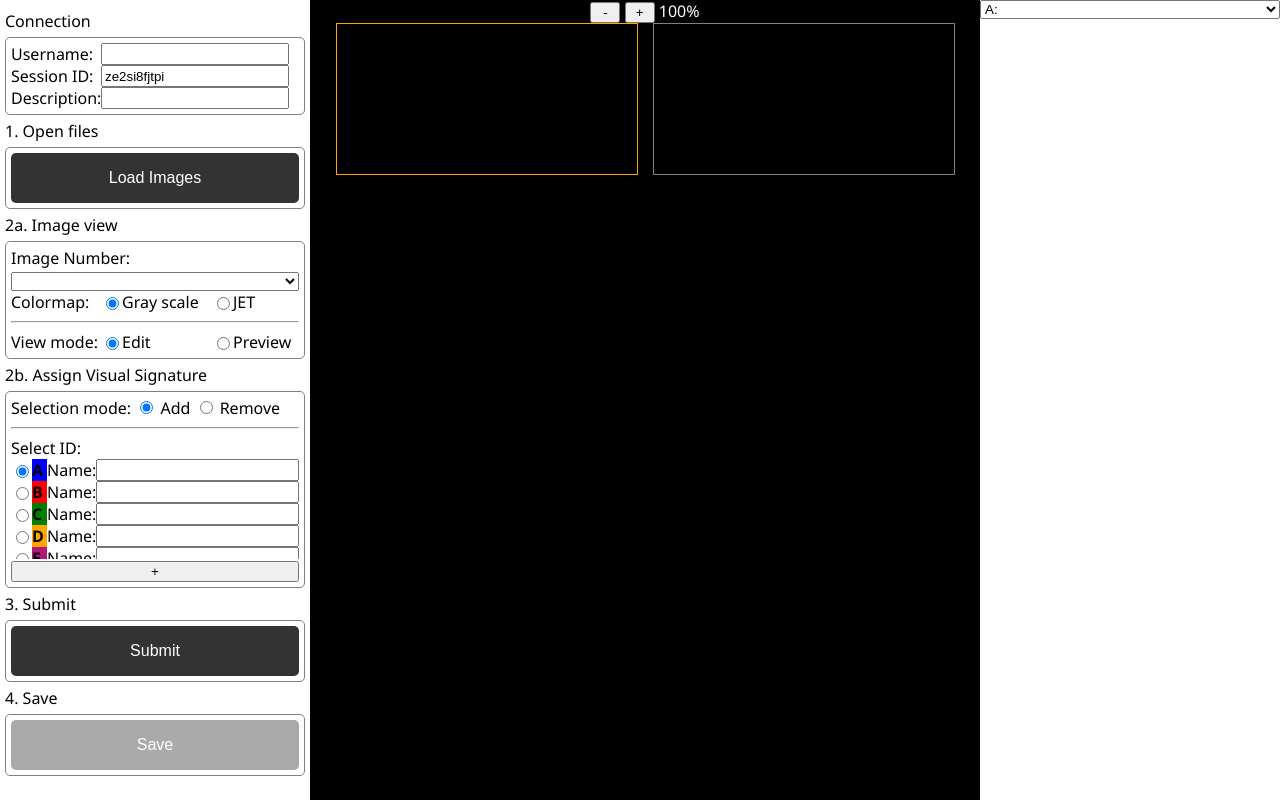
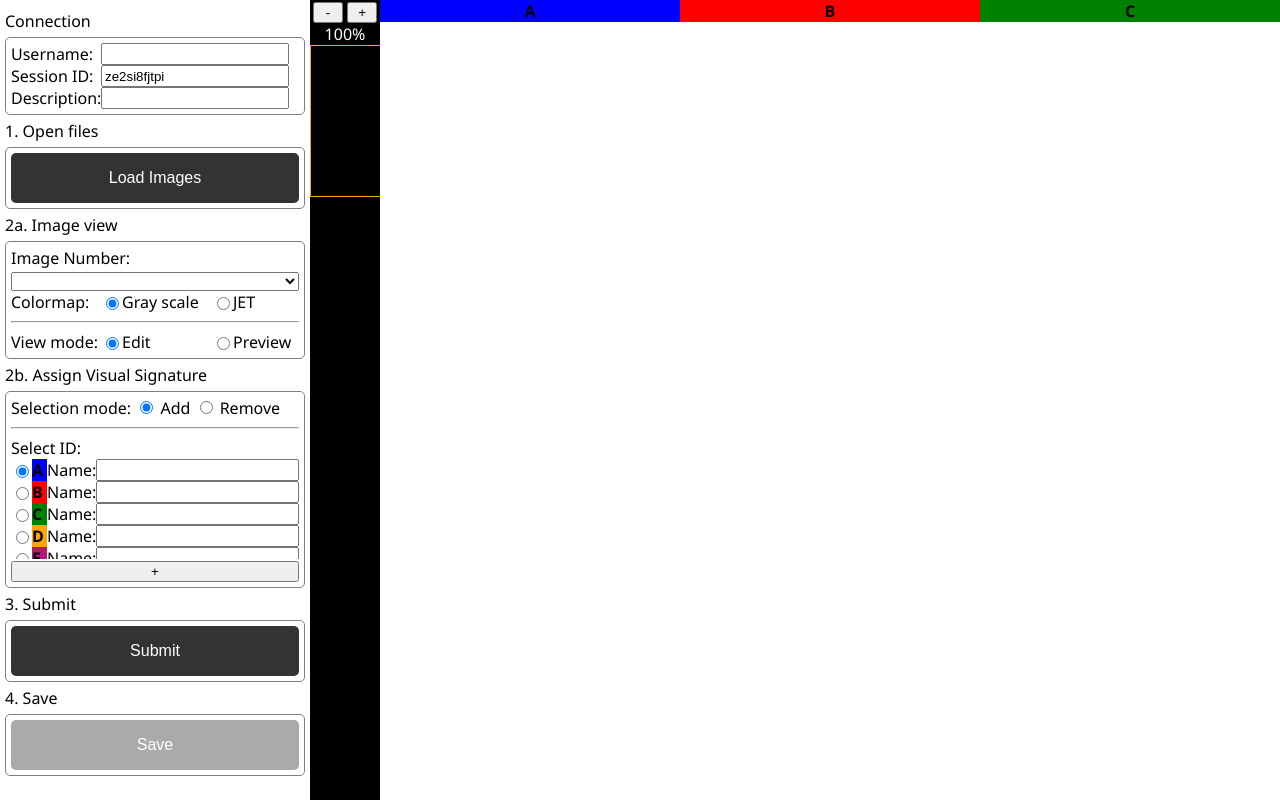
Before and after one commit to SergeyLebedkin/TextureMLWeb, a website built with webpack: page src/index.html in a window 1280 px wide. Built offline with nearby package versions, Linux system fonts and the light colour scheme; files whose address does not match are found by name.

Commit message:
full regions preview on light panel added

```diff
--- a/src/css/index.css
+++ b/src/css/index.css
@@ -40,8 +40,8 @@ html, body {
 .right-panel {
     display: flex;
     flex-direction: column;
-    min-width: 300px;
-    max-width: 300px;
+    min-width: 900px;
+    max-width: 900px;
     overflow: auto;
 }
 
@@ -63,6 +63,18 @@ html, body {
     padding: 0;
 }
 
+.preview_column {
+    overflow-y: auto;
+    max-width: 300px;
+    min-width: 300px
+}
+
+.preview_canvas {
+    overflow-y: auto;
+    max-width: 300px;
+    min-width: 300px
+}
+
 #image_canvas_panel {
     display: block;
     white-space: nowrap;
@@ -81,7 +93,7 @@ html, body {
 
 #region_preview {
     display: flex;
-    flex-direction: column;
+    flex-direction: row;
     overflow: auto;
     text-align: center;
 }
--- a/src/index.html
+++ b/src/index.html
@@ -108,9 +108,8 @@
         </div>
         <!-- right-panel -->
         <div class="right-panel">
-            <select id="selectTextureID"></select>
             <div id="region_preview">
-                <!-- content will be created programmaticaly -->
+
             </div>
         </div>
     </div>
--- a/src/js/TextureML/Components/ImageInfoEditor.ts
+++ b/src/js/TextureML/Components/ImageInfoEditor.ts
@@ -149,6 +149,8 @@ export class ImageInfoEditor {
 
     // onMouseDown
     public onMouseDown(event: MouseEvent): void {
+        // check for left button
+        if (event.button !== 0) return;
         // set selection state and setup selection region if preview mod is MANUAL
         if (this.imageInfo !== null) {
             // get mouse coords
--- a/src/js/TextureML/Components/RegionInfosViewer.ts
+++ b/src/js/TextureML/Components/RegionInfosViewer.ts
@@ -12,8 +12,6 @@ export class RegionInfosViewer {
     private imageInfoList: Array<ImageInfo> = null;
     // color map type
     private colorMapType: ColorMapType = ColorMapType.GRAY_SCALE;
-    // texture id
-    private textureID: TextureID = null;
     // events
     public onclickImageInfo: (this: RegionInfosViewer, imageInfo: ImageInfo) => any = null;
     // constructor
@@ -25,19 +23,11 @@ export class RegionInfosViewer {
         this.imageInfoList = imageInfoList;
         // color map type
         this.colorMapType = ColorMapType.GRAY_SCALE;
-        // texture id
-        this.textureID = null;
     }
 
     // setColorMapType
     public setColorMapType(colorMapType: ColorMapType): void {
         this.colorMapType = colorMapType;
-        this.update();
-    }
-
-    // setTextureID
-    public setTextureID(textureID: TextureID): void {
-        this.textureID = textureID;
         this.update();
     }
 
@@ -47,39 +37,44 @@ export class RegionInfosViewer {
         while (this.parent.firstChild)
             this.parent.removeChild(this.parent.firstChild);
 
-        // check for null
-        if (this.textureID === null)
-            return;
+        // append texture ids columns
+        for (let textureID of this.textureIDList){
+            // create column
+            let divColumn = document.createElement("div");
+            divColumn.className = "preview_column";
+            // header
+            let divHeader = document.createElement("div");
+            divHeader.className = "preview_column";
+            divHeader.style.background = textureID.color;
+            divHeader.style.fontWeight = "bold";
+            divHeader.style.width = "100%";
+            divHeader.innerText = textureID.ID;
+            divColumn.appendChild(divHeader);
 
-        // this is temporary solution. There will be previews
-        for (let imageInfo of this.imageInfoList) {
-            let regionInfoCount = 0;
-            // add manual regions
-            for (let regionInfo of imageInfo.regionsManual) {
-                if (regionInfo.ID === this.textureID.ID) {
-                    this.appendRegionInfoItem(imageInfo, regionInfo, " (manual)");
-                    regionInfoCount++;
+
+            // scan image info list
+            for (let imageInfo of this.imageInfoList) {
+                // scan manual regions
+                for (let regionInfo of imageInfo.regionsManual) {
+                    if(regionInfo.ID === textureID.ID) {
+                        this.appendRegionInfoItem(divColumn, imageInfo, regionInfo, " (manual)");
+                    }
                 }
-            }
-            // add loaded regions
-            for (let regionInfo of imageInfo.regionsPreview) {
-                if (regionInfo.ID === this.textureID.ID) {
-                    this.appendRegionInfoItem(imageInfo, regionInfo, " (generated)");
-                    regionInfoCount++;
+                // scan manual regions
+                for (let regionInfo of imageInfo.regionsPreview) {
+                    if(regionInfo.ID === textureID.ID) {
+                        this.appendRegionInfoItem(divColumn, imageInfo, regionInfo, " (loaded)");
+                    }
                 }
             }
 
-            // add separation line
-            if (regionInfoCount > 0) {
-                let hr = document.createElement("hr");
-                hr.style.width = "90%";
-                this.parent.appendChild(hr);
-            }
+            // append column
+            this.parent.appendChild(divColumn);
         }
     }
 
     // addRegionInfoItem
-    private appendRegionInfoItem(imageInfo: ImageInfo, regionInfo: RegionInfo, comment: string): void {
+    private appendRegionInfoItem(node: HTMLElement, imageInfo: ImageInfo, regionInfo: RegionInfo, comment: string): void {
         // add div
         let div = document.createElement('div');
         div.style.display = "flex";
@@ -130,6 +125,6 @@ export class RegionInfosViewer {
         div.appendChild(divCanvas);
 
         // append new canvas
-        this.parent.appendChild(div);
+        node.appendChild(div);
     }
 }
--- a/src/js/index.ts
+++ b/src/js/index.ts
@@ -34,7 +34,6 @@ let labelScaleFactor: HTMLLabelElement = null;
 let buttonScaleDown: HTMLButtonElement = null;
 let buttonScaleUp: HTMLButtonElement = null;
 // get elements - right panel
-let selectTextureID: HTMLSelectElement = null;
 let divRegionInfosListViewer: HTMLDivElement = null;
 
 // globals
@@ -74,30 +73,6 @@ function selectImageNumberUpdate() {
     // set selected index
     if ((selectedIndex < 0) && (gImageInfoList.length > 0)) selectedIndex = 0;
     selectImageNumber.selectedIndex = selectedIndex;
-}
-
-// selectTextureIDUpdate
-function selectTextureIDUpdate() {
-    // get selected index
-    var selectedIndex = selectTextureID.selectedIndex;
-    // clear childs
-    while (selectTextureID.firstChild) { selectTextureID.removeChild(selectTextureID.firstChild); }
-
-    // add items
-    for (let textureID of gTextureIDList) {
-        // create new selector
-        let textureIDOption = document.createElement('option');
-        textureIDOption["textureID"] = textureID;
-        textureIDOption.innerHTML = textureID.ID + ": " + textureID.name;
-        selectTextureID.appendChild(textureIDOption);
-    }
-    // set selected value
-    if ((selectedIndex < 0) && (gTextureIDList.length > 0)) {
-        selectTextureID.selectedIndex = 0;
-        gRegionInfosViewer.setTextureID(gTextureIDList[selectTextureID.selectedIndex])
-    } else {
-        selectTextureID.selectedIndex = selectedIndex;
-    }
 }
 
 // buttonLoadImagesOnClick
@@ -159,7 +134,7 @@ function buttonAddTextureIDOnClick(event) {
     let color = generateRandomColor();
     gTextureIDList.push(new TextureID(id, color));
     gTextureIDListView.update();
-    selectTextureIDUpdate();
+    gRegionInfosViewer.update();
 }
 
 // buttonSubmitOnClick
@@ -242,7 +217,6 @@ window.onload = event => {
     buttonScaleDown = document.getElementById("buttonScaleDown") as HTMLButtonElement;
     buttonScaleUp = document.getElementById("buttonScaleUp") as HTMLButtonElement;
     // get elements - right panel
-    selectTextureID = document.getElementById("selectTextureID") as HTMLSelectElement;
     divRegionInfosListViewer = document.getElementById("region_preview") as HTMLDivElement;
 
     // create global objects
@@ -268,13 +242,11 @@ window.onload = event => {
     // create texture ID list viewer
     gTextureIDListView = new TextureIDListView(divTextureIDListContainer, gTextureIDList);
     gTextureIDListView.onchangedTextureID = textureID => gImageInfoEditor.setTextureID(textureID);
-    gTextureIDListView.onchangedDescription = textureID => selectTextureIDUpdate();
+    gTextureIDListView.onchangedDescription = textureID => gRegionInfosViewer.update();
     // create region infos viewer
     gRegionInfosViewer = new RegionInfosViewer(divRegionInfosListViewer, gTextureIDList, gImageInfoList);
     gRegionInfosViewer.onclickImageInfo = imageInfo => setCurrentImageInfo(imageInfo);
-    gRegionInfosViewer.setTextureID(gTextureIDList[0]);
-    // update
-    selectTextureIDUpdate();
+    gRegionInfosViewer.update();
 
     // init session
     inputSessionID.value = gSessionInfo.sessionID;
@@ -299,8 +271,6 @@ window.onload = event => {
     inputDescription.oninput = event => gSessionInfo.description = inputDescription.value;
     buttonScaleDown.onclick = event => buttonScaleDownOnClick(event);
     buttonScaleUp.onclick = event => buttonScaleUpOnClick(event);
-    // right panel events
-    selectTextureID.onchange = (event) => gRegionInfosViewer.setTextureID(selectTextureID.options[selectTextureID.selectedIndex]["textureID"]);
 }
 
 // parceRegionsResponse
```
